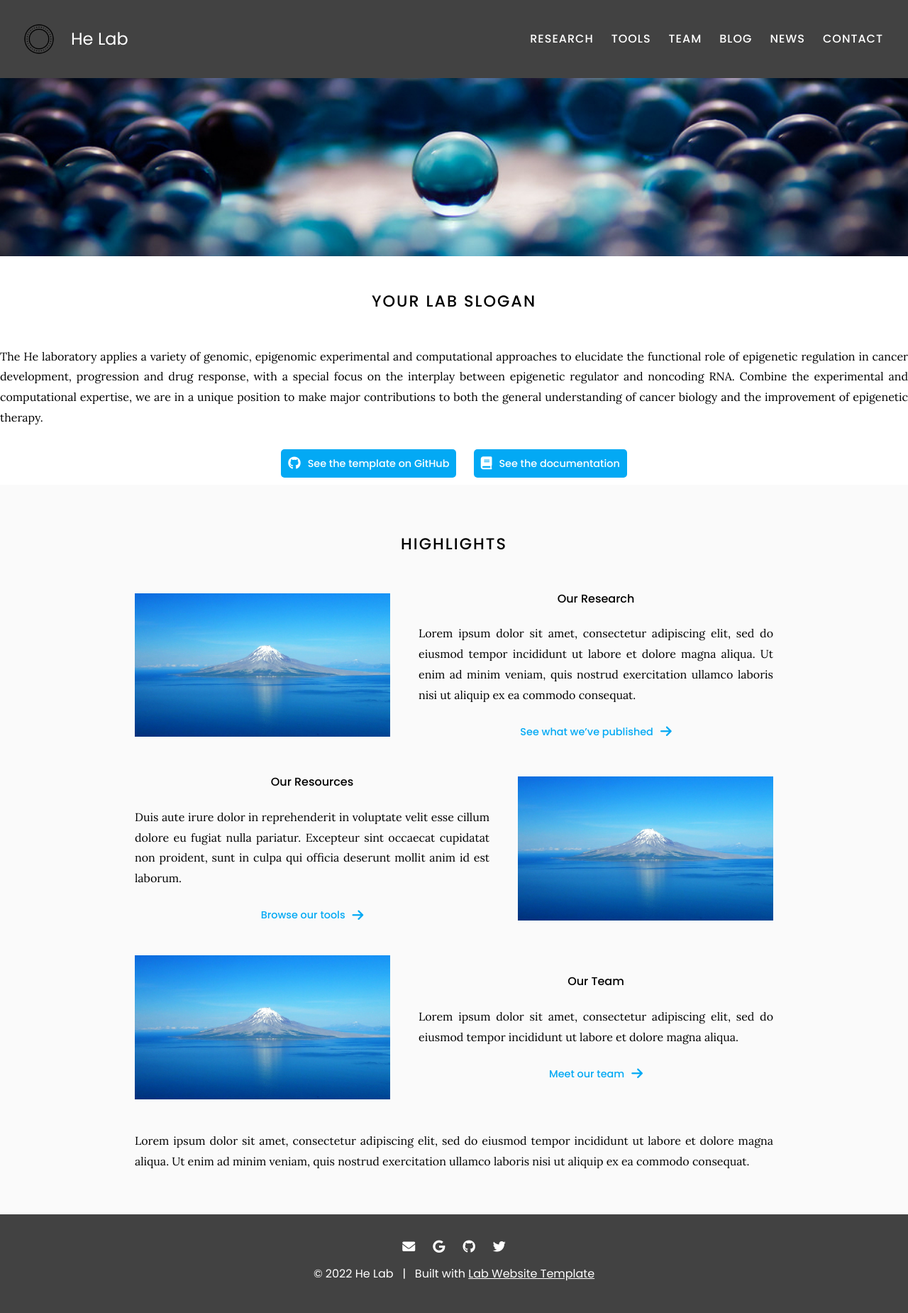
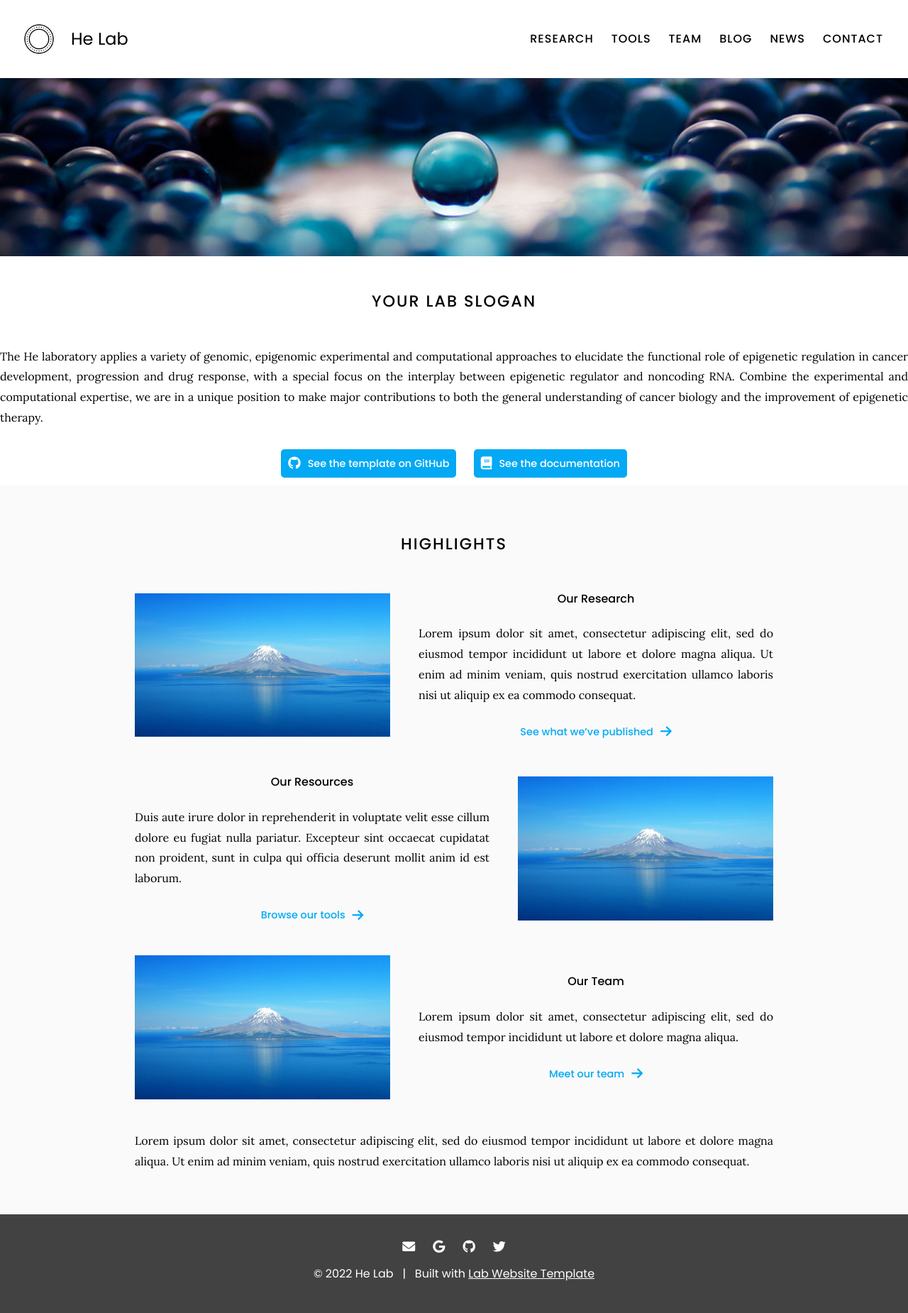
Before and after one commit to vivianschu/blue, a Jekyll site: the page built from index.md, in a window 1280 px wide. Shown: the whole page at 71% size. Built offline with Jekyll 4.4.1, drawn with Linux system fonts in a browser that asks for light colours.

Commit message:
Update header.scss

```diff
--- a/css/header.scss
+++ b/css/header.scss
@@ -12,9 +12,8 @@ header {
   flex-wrap: wrap;
   gap: 20px;
   padding: 30px;
-  color: $white;
-  background: $gray-800;
-  box-shadow: $shadow;
+  color: $black;
+  background: $white;
 
   & * {
     font-family: $sans;
```
